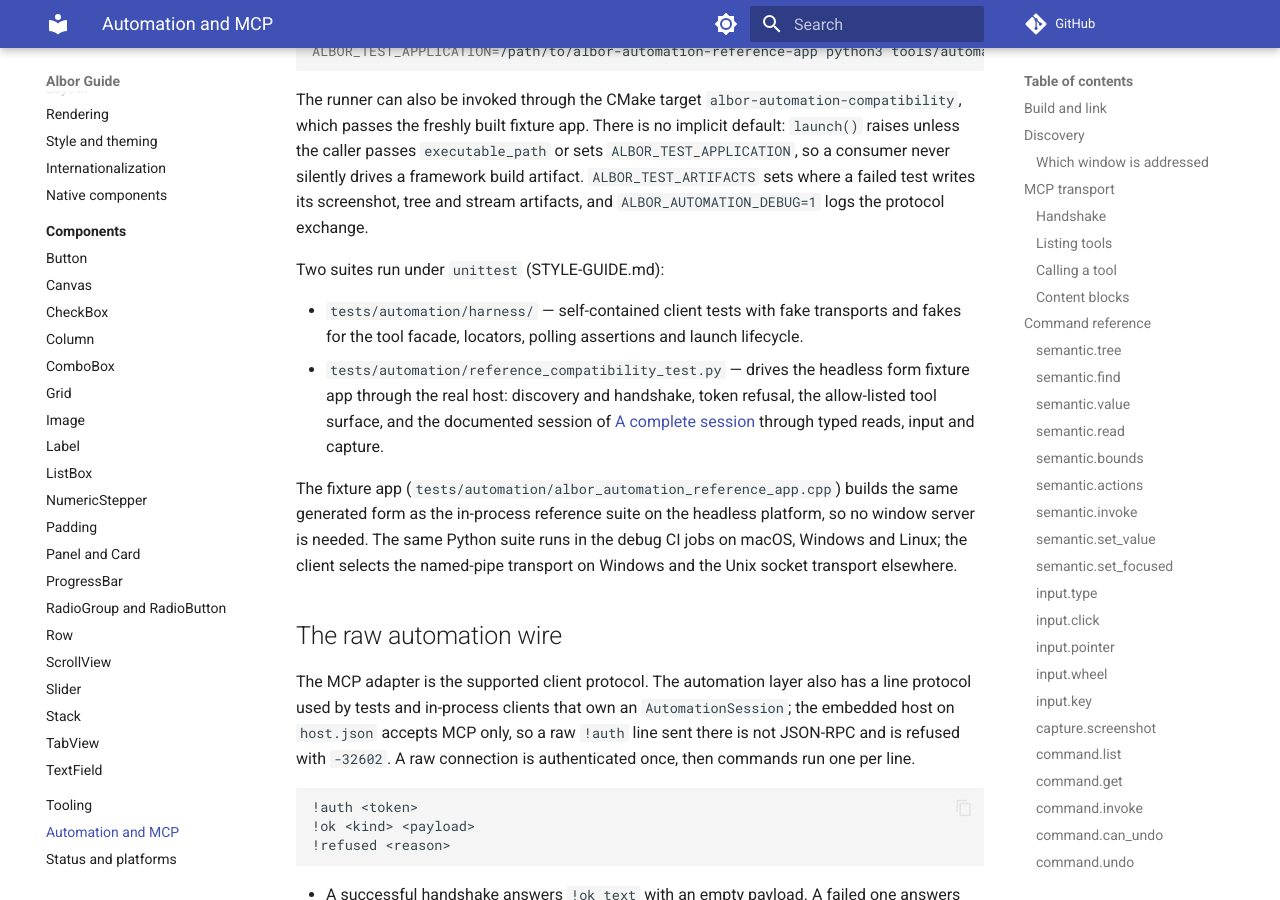
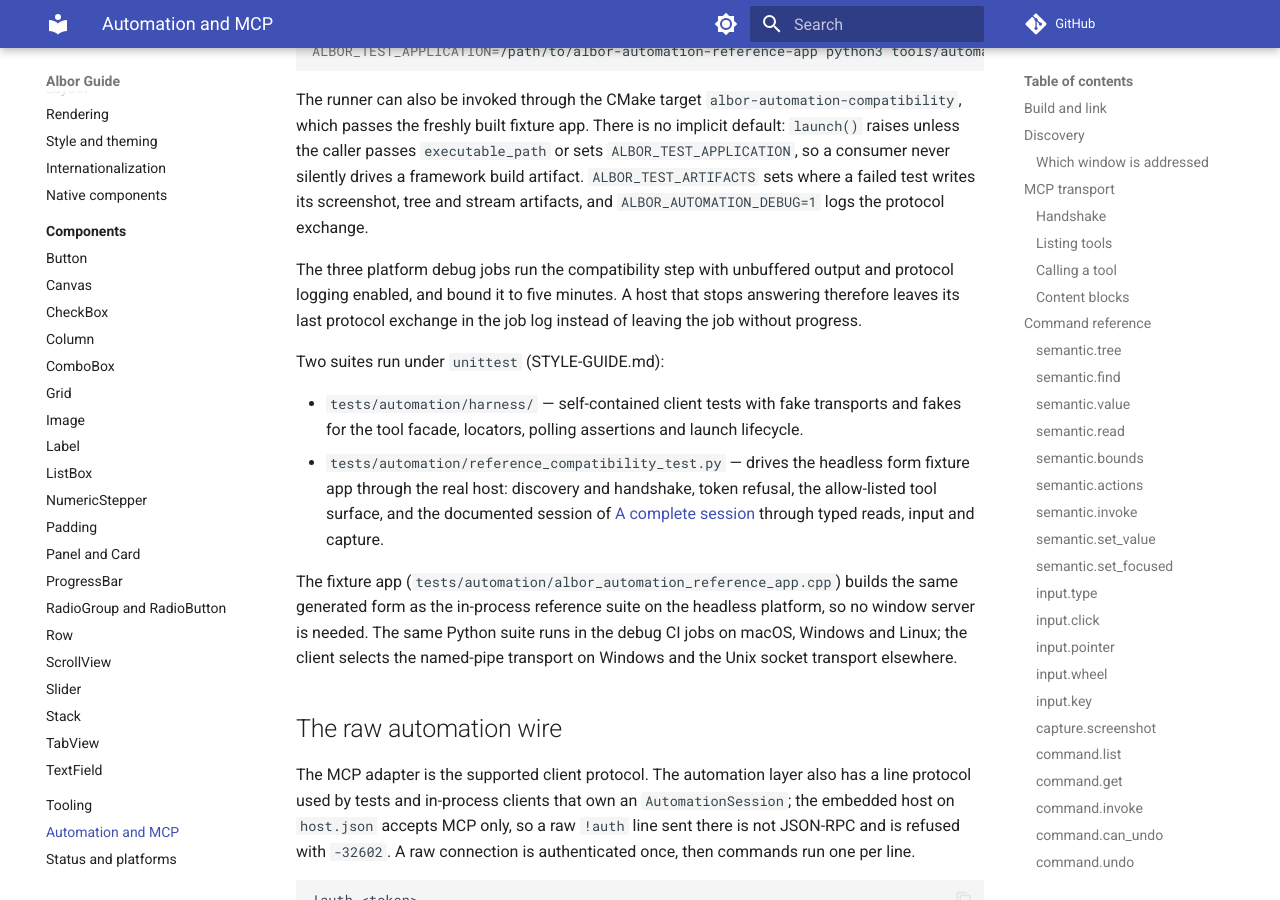
Before and after one commit to AlborCore/albor, an MkDocs documentation site: the page built from docs/automation.md, in a window 1280 px wide and 900 px high, scrolled down 24238 px. Built offline with MkDocs 1.6.1 and Material for MkDocs 9.7.7, drawn with Linux system fonts in a browser that asks for light colours; comment, search, counter and statistics services are not loaded.

Commit message:
fix(automation): bound and trace the compatibility suite in debug CI (§13.2, BDG-10, #25)

```diff
--- a/docs/automation.md
+++ b/docs/automation.md
@@ -1213,6 +1213,10 @@ caller passes `executable_path` or sets `ALBOR_TEST_APPLICATION`, so a consumer
 drives a framework build artifact. `ALBOR_TEST_ARTIFACTS` sets where a failed test writes its
 screenshot, tree and stream artifacts, and `ALBOR_AUTOMATION_DEBUG=1` logs the protocol exchange.
 
+The three platform debug jobs run the compatibility step with unbuffered output and protocol logging
+enabled, and bound it to five minutes. A host that stops answering therefore leaves its last protocol
+exchange in the job log instead of leaving the job without progress.
+
 Two suites run under `unittest` (STYLE-GUIDE.md):
 
 - `tests/automation/harness/` — self-contained client tests with fake transports and fakes for
```
Also changed, not shown: 3 other files.
